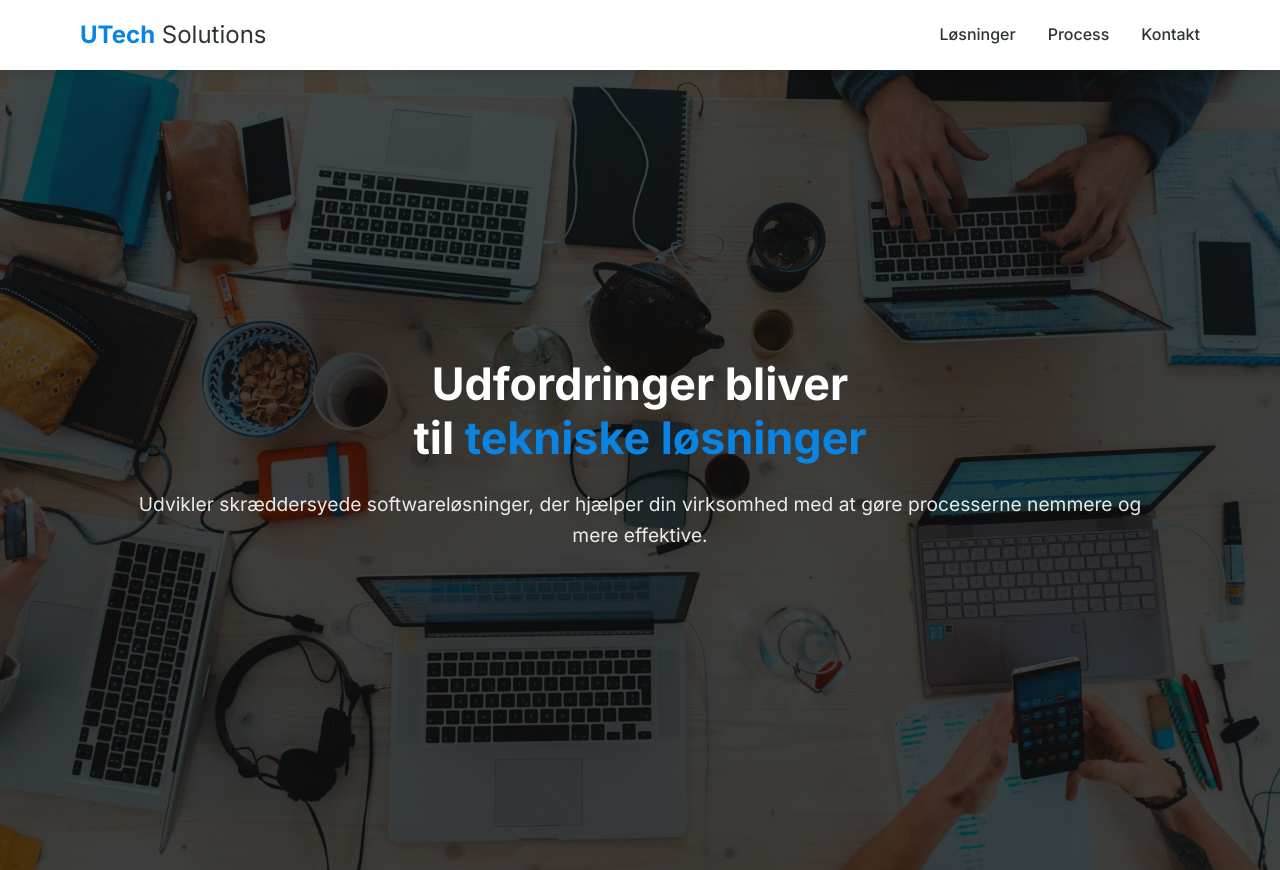
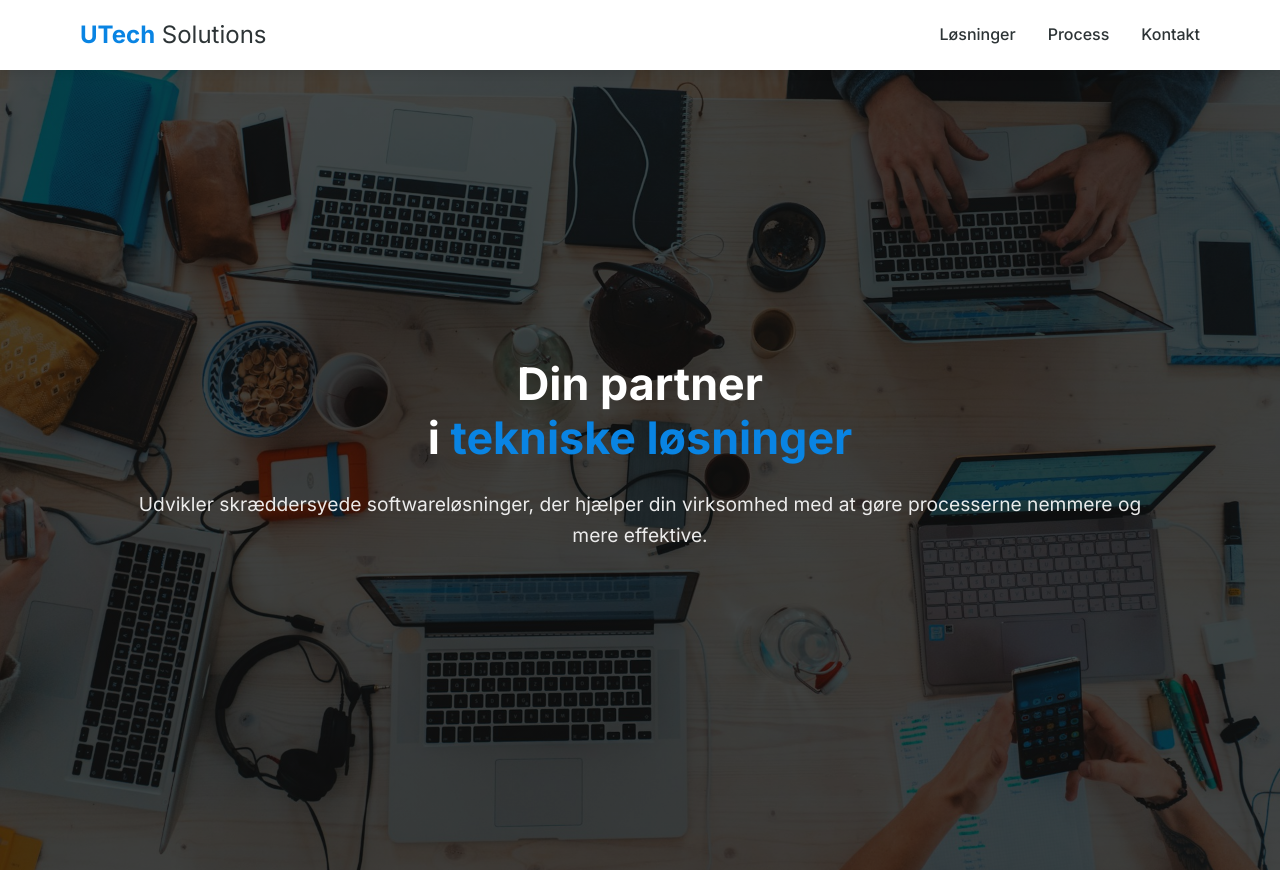
Before and after one commit to Umut93/utechsolutions, a plain HTML site: page index.html in a window 1280 px wide. Shown: the top 870 px of the page. Drawn offline with Linux system fonts and the light colour scheme.

Commit message:
Update index.html

```diff
--- a/index.html
+++ b/index.html
@@ -31,7 +31,7 @@
         <div class="hero-overlay">
             <div class="container">
                 <div class="hero-content">
-                    <h1>Udfordringer bliver<br>til <span class="highlight">tekniske løsninger</span></h1>
+                    <h1>Din partner<br>i <span class="highlight">tekniske løsninger</span></h1>
                     <p class="subhead">Udvikler skræddersyede softwareløsninger, der hjælper din virksomhed med at gøre processerne nemmere og mere effektive.</p>
                 </div>
             </div>
```
